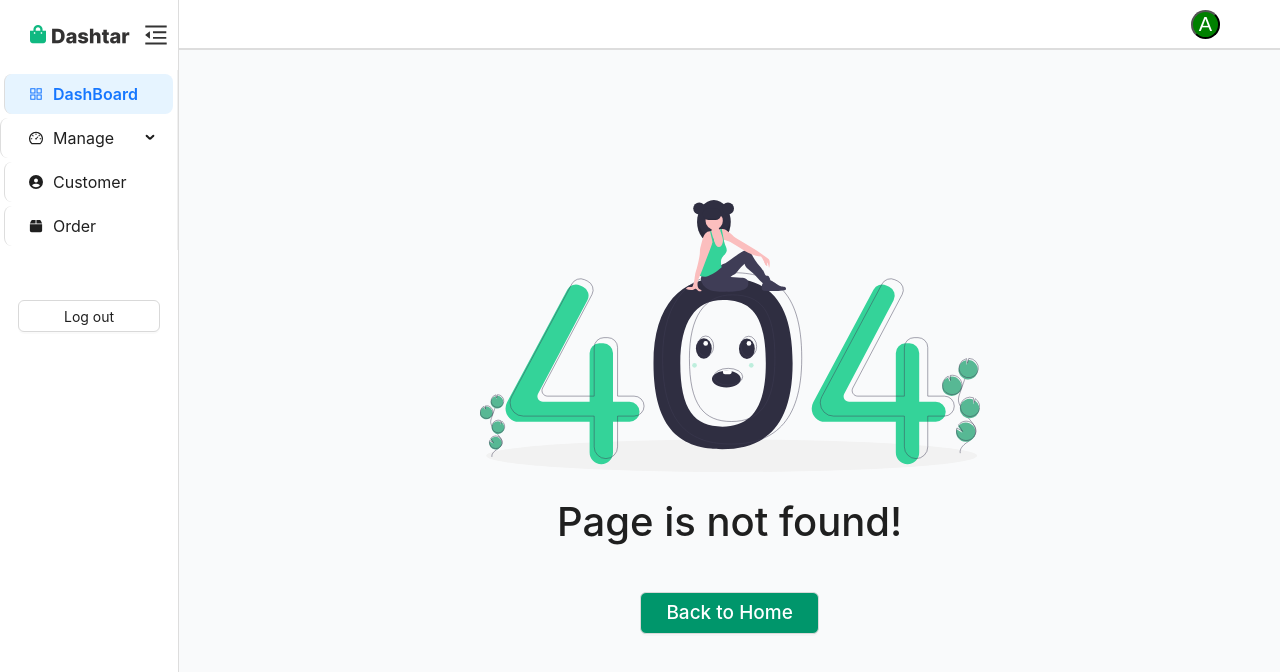
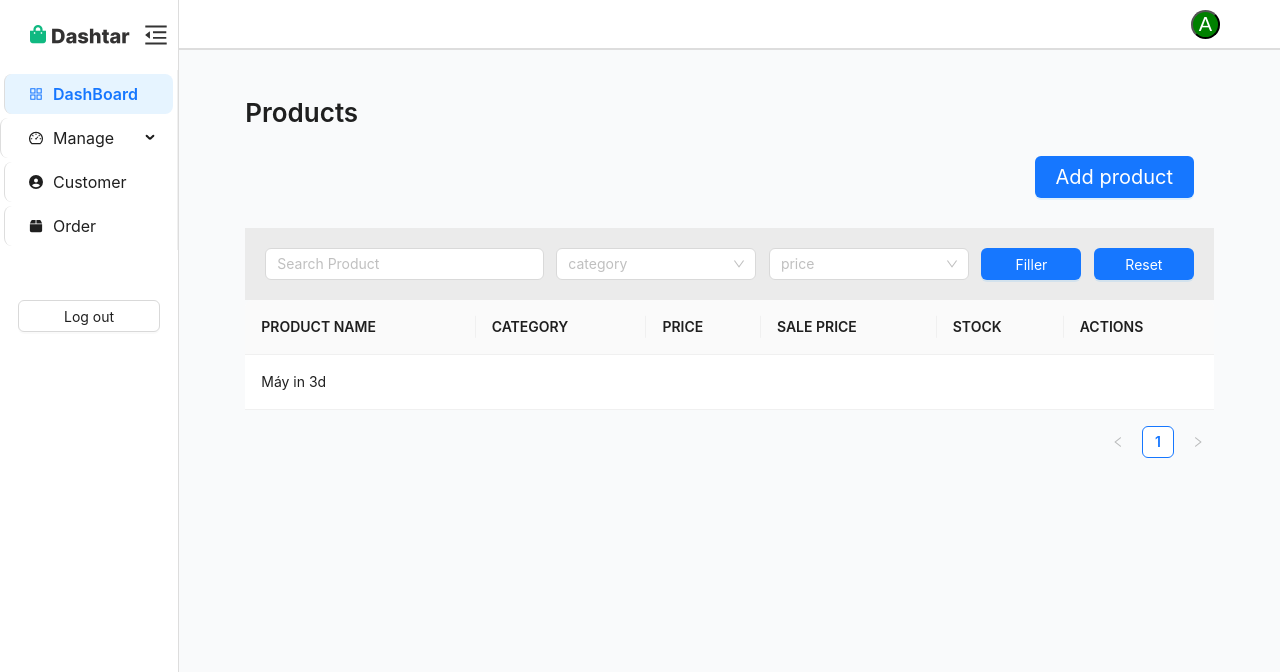
Before and after one commit to Canon1609/WWW_QuanLyBanMayIn, a React (Create React App) app in the folder ecom-project/: page /products in a window 1280 px wide. Before the commit this address had no page. Shown: the top 672 px of the page. Built offline with nearby package versions, Linux system fonts and the light colour scheme.

Commit message:
[#8 Create product page]

```diff
--- a/ecom-project/package.json
+++ b/ecom-project/package.json
@@ -3,6 +3,7 @@
   "version": "0.1.0",
   "private": true,
   "dependencies": {
+    "@ant-design/charts": "^2.2.1",
     "@ant-design/icons": "^5.4.0",
     "@testing-library/jest-dom": "^5.17.0",
     "@testing-library/react": "^13.4.0",
--- a/ecom-project/src/assets/base/base.scss
+++ b/ecom-project/src/assets/base/base.scss
@@ -10,3 +10,9 @@ body {
     -moz-osx-font-smoothing: grayscale;
     box-sizing: border-box;
   }
+  .mt-10{
+    margin-top: 10px;
+  }
+  .pd-10{
+    padding: 20px;
+  }
--- /dev/null
+++ b/ecom-project/src/components/TableProduct/index.js
@@ -0,0 +1,52 @@
+import { Table } from "antd";
+
+const TableProduct = ()=>{
+    const dataSource = [
+        {
+            key: '1',
+            productName: 'Máy in 3d',
+            category: 32,
+            address: '10 Downing Street',
+        },
+    ]
+    const columns = [
+        {
+            title: 'PRODUCT NAME',
+            dataIndex: 'productName',
+            key: 'name',
+        },
+        {
+            title: 'CATEGORY',
+            dataIndex: 'name',
+            key: 'name',
+        },
+        {
+            title: 'PRICE',
+            dataIndex: 'name',
+            key: 'name',
+        },
+        {
+            title: 'SALE PRICE',
+            dataIndex: 'name',
+            key: 'name',
+        },
+        {
+            title: 'STOCK',
+            dataIndex: 'name',
+            key: 'name',
+        },
+        {
+            title: 'ACTIONS',
+            dataIndex: 'name',
+            key: 'name',
+        }
+    ]
+    return (
+        <>
+            <div className= "table-product">
+                <Table columns={columns} dataSource={dataSource}></Table>
+            </div>
+        </>
+    )
+}
+export default TableProduct;
--- /dev/null
+++ b/ecom-project/src/components/ToolComponent/ToolComponent.scss
@@ -0,0 +1,22 @@
+.tool{
+    background-color: #ebebeb;
+    display: flex;
+    justify-content: space-between;
+    &__input{
+        width: 30%;
+
+    }
+    &__category{
+
+    }
+    &__price{
+
+    }
+    &__filler{
+        width: 100px;
+
+    }
+    &__reset{
+        width: 100px;
+    }
+}
--- /dev/null
+++ b/ecom-project/src/components/ToolComponent/index.js
@@ -0,0 +1,59 @@
+import { Button, Input, Select } from "antd";
+import "./ToolComponent.scss"
+import "../../assets/base/base.scss"
+
+const ToolComponent = ()=>{
+
+    return(
+        <>
+           <div className="tool mt-10 pd-10">
+           <Input placeholder="Search Product" className="tool__input"></Input>
+          <Select
+           showSearch
+           placeholder = "category"
+           style={{width: "200px"}}
+
+          options={[
+            {
+              value: '1',
+              label: 'máy in phun',
+            },
+            {
+              value: '2',
+              label: 'máy in laser',
+            },
+            {
+              value: '3',
+              label: 'máy in kim',
+            },
+          ]}
+          className="tool__category"></Select>
+          <Select
+           showSearch
+           placeholder = "price"
+           style={{width: "200px"}}
+
+          options={[
+            {
+              value: '1',
+              label: 'low to hight',
+            },
+            {
+              value: '2',
+              label: 'hight to low',
+            },
+            {
+              value: '3',
+              label: 'selling',
+            },
+          ]}
+          className="tool__price"></Select>
+          <Button type="primary" className="tool__filler">Filler</Button>
+          <Button type="primary" className="tool__reset">Reset</Button>
+           </div>
+
+
+        </>
+    )
+}
+export default ToolComponent;
--- a/ecom-project/src/pages/Admin/index.js
+++ b/ecom-project/src/pages/Admin/index.js
@@ -3,7 +3,11 @@ import "./Admin.scss"
 import BoxDashBoard from "../../components/BoxDashBoard";
 import ShopDetailBox from "../../components/ShopDetailBox";
 import RecentOrder from "../../components/RecentOrder";
+
 function Admin(){
+
+
+
     return (
         <>
             <div className="container">
--- /dev/null
+++ b/ecom-project/src/pages/Product/Product.scss
@@ -0,0 +1,20 @@
+.container{
+    width: 88%;
+    margin-left: auto;
+    margin-right: auto;
+}
+.product{
+    margin-top: 50px;
+    &__title{
+        font-size: 26px;
+        font-weight: 600;
+    }
+}
+.manage_btn{
+    display: flex;
+    justify-content: end;
+}
+.btn-add{
+    padding: 20px;
+    font-size: 20px;
+}
--- /dev/null
+++ b/ecom-project/src/pages/Product/index.js
@@ -0,0 +1,44 @@
+import "./Product.scss"
+import { Button, Col, Row } from "antd";
+import ToolComponent from "../../components/ToolComponent";
+import TableProduct from "../../components/TableProduct";
+const Product = ()=> {
+    return (
+        <>
+            <div className="container">
+                <Row gutter={[20,20]}>
+                    <Col span={24} >
+                        <div className="product">
+                            <h3 className="product__title">Products</h3>
+                        </div>
+                    </Col>
+                </Row>
+
+                <Row gutter={[20,20]}>
+                    <Col span={24}>
+                        <div className="manage_btn mt-10 pd-10">
+                            <Button className="btn-add" htmlType="button" type="primary">
+                                Add product
+                            </Button>
+                        </div>
+                    </Col>
+                </Row>
+
+                <Row gutter={[20,20]}>
+                    <Col span={24} >
+                            <ToolComponent/>
+                    </Col>
+                </Row>
+
+                <Row gutter={[20,20]}>
+                    <Col span={24} >
+                            <TableProduct/>
+                    </Col>
+                </Row>
+
+
+            </div>
+        </>
+    )
+}
+export default Product;
--- a/ecom-project/src/routes/index.js
+++ b/ecom-project/src/routes/index.js
@@ -2,6 +2,7 @@ import Admin from "../pages/Admin";
 import DashBoard from "../../src/pages/DashBoard"
 import { Navigate } from "react-router-dom";
 import Page404 from "../pages/Page404";
+import Product from "../pages/Product";
 export const routes = [
     {
         path : "/",
@@ -12,6 +13,10 @@ export const routes = [
                 element : <Admin/>
             },
             {
+                path : "/products",
+                element : <Product/>
+            },
+            {
                 path: "*",
                 element: <Page404 />
 
```
Also changed, not shown: ecom-project/src/components/TableProduct/TableProduct.scss (added), 1 other file (tests, documents, lock files or other folders).
